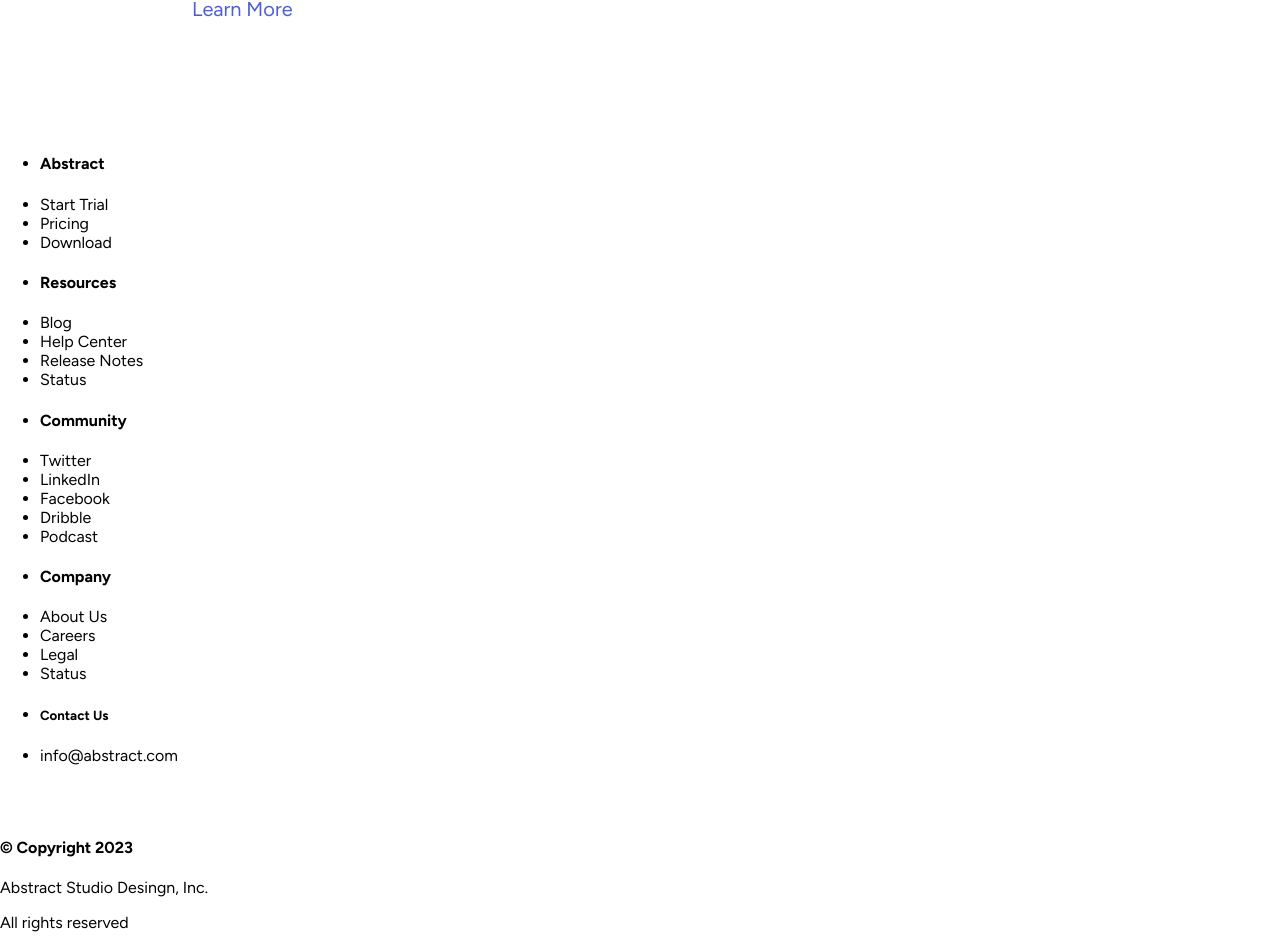
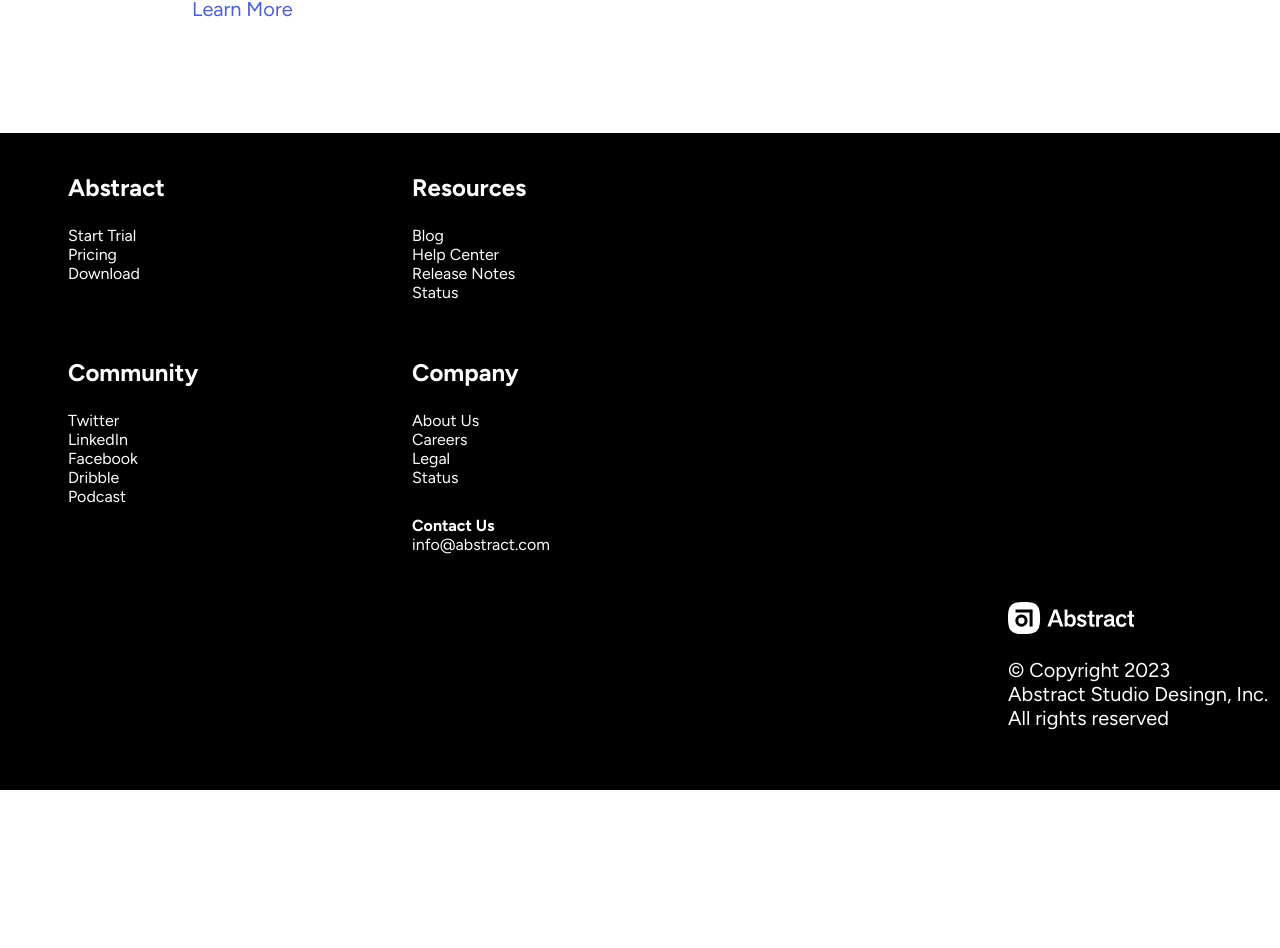
Before and after one commit to AngheloAlva/FP-Abstract, a React (Vite) app: page / in a window 1280 px wide. Shown: the part 1274-2222 px from the top of the page. After the commit the page ends 2064 px from the top, so only its background shows below. Built offline with nearby package versions, Linux system fonts and the light colour scheme; some icons are missing.

Commit message:
add footer style

```diff
--- a/components/Footer.jsx
+++ b/components/Footer.jsx
@@ -1,52 +1,52 @@
 /* eslint-disable no-unused-vars */
 import React from 'react'
 import { Logo } from './assets/Logo'
+import './footer.css'
 
 export const Footer = () => {
   return (
     <footer>
-      <div>
+      <div className='footer-section'>
         <ul>
-          <li><h4>Abstract</h4></li>
-          <li><a>Start Trial</a></li>
-          <li><a>Pricing</a></li>
-          <li><a>Download</a></li>
+          <li><h3>Abstract</h3></li>
+          <li><a href='#'>Start Trial</a></li>
+          <li><a href='#'>Pricing</a></li>
+          <li><a href='#'>Download</a></li>
         </ul>
         <ul>
-          <li><h4>Resources</h4></li>
-          <li><a>Blog</a></li>
-          <li><a>Help Center</a></li>
-          <li><a>Release Notes</a></li>
-          <li><a>Status</a></li>
+          <li><h3>Resources</h3></li>
+          <li><a href='#'>Blog</a></li>
+          <li><a href='#'>Help Center</a></li>
+          <li><a href='#'>Release Notes</a></li>
+          <li><a href='#'>Status</a></li>
+        </ul>
+        <ul>
+          <li><h3>Community</h3></li>
+          <li><a href='#'>Twitter</a></li>
+          <li><a href='#'>LinkedIn</a></li>
+          <li><a href='#'>Facebook</a></li>
+          <li><a href='#'>Dribble</a></li>
+          <li><a href='#'>Podcast</a></li>
+        </ul>
+        <ul>
+          <li><h3>Company</h3></li>
+          <li><a href='#'>About Us</a></li>
+          <li><a href='#'>Careers</a></li>
+          <li><a href='#'>Legal</a></li>
+          <li><a href='#'>Status</a></li>
+
+          <li style={{ marginTop: '1.8rem' }}><strong>Contact Us</strong></li>
+          <li><a href='#'>info@abstract.com</a></li>
         </ul>
       </div>
 
-      <div>
-        <ul>
-          <li><h4>Community</h4></li>
-          <li><a>Twitter</a></li>
-          <li><a>LinkedIn</a></li>
-          <li><a>Facebook</a></li>
-          <li><a>Dribble</a></li>
-          <li><a>Podcast</a></li>
-        </ul>
-        <ul>
-          <li><h4>Company</h4></li>
-          <li><a>About Us</a></li>
-          <li><a>Careers</a></li>
-          <li><a>Legal</a></li>
-          <li><a>Status</a></li>
-
-          <li><h5>Contact Us</h5></li>
-          <li><a>info@abstract.com</a></li>
-        </ul>
-      </div>
-
-      <div>
+      <div className='static-info'>
         <Logo />
-        <h4>© Copyright 2023</h4>
-        <p>Abstract Studio Desingn, Inc.</p>
-        <p>All rights reserved</p>
+        <div>
+          <h4>© Copyright 2023</h4>
+          <p>Abstract Studio Desingn, Inc.</p>
+          <p>All rights reserved</p>
+        </div>
       </div>
     </footer>
   )
--- /dev/null
+++ b/components/footer.css
@@ -0,0 +1,54 @@
+footer {
+  background-color: var(--black);
+  padding: 0 1rem 3.75rem;
+  color: var(--white);
+  position: relative;
+}
+
+.footer-section {
+  display: grid;
+  grid-template-columns: repeat(2, auto);
+  justify-content: flex-start;
+  column-gap: 5.25rem;
+}
+
+.footer-section ul {
+  list-style: none;
+  padding: 0;
+  width: 7rem;
+}
+
+.footer-section h3 {
+  font-size: 1.5rem;
+}
+
+.footer-section a {
+  text-decoration: none;
+  color: var(--white);
+}
+
+.static-info {
+  position: absolute;
+  right: 0;
+  bottom: 3.75rem;
+  width: 17rem;
+  font-size: 1.25rem;
+  display: flex;
+  flex-direction: column;
+  gap: 1.5rem;
+}
+
+.static-info h4, .static-info p {
+  margin: 0;
+  font-weight: 400;
+}
+
+@media (min-width: 768px) {
+  footer {
+    padding: 0 4.25rem 13.75rem;
+  }
+
+  .footer-section ul {
+    width: 16.25rem;
+  }
+}
```
